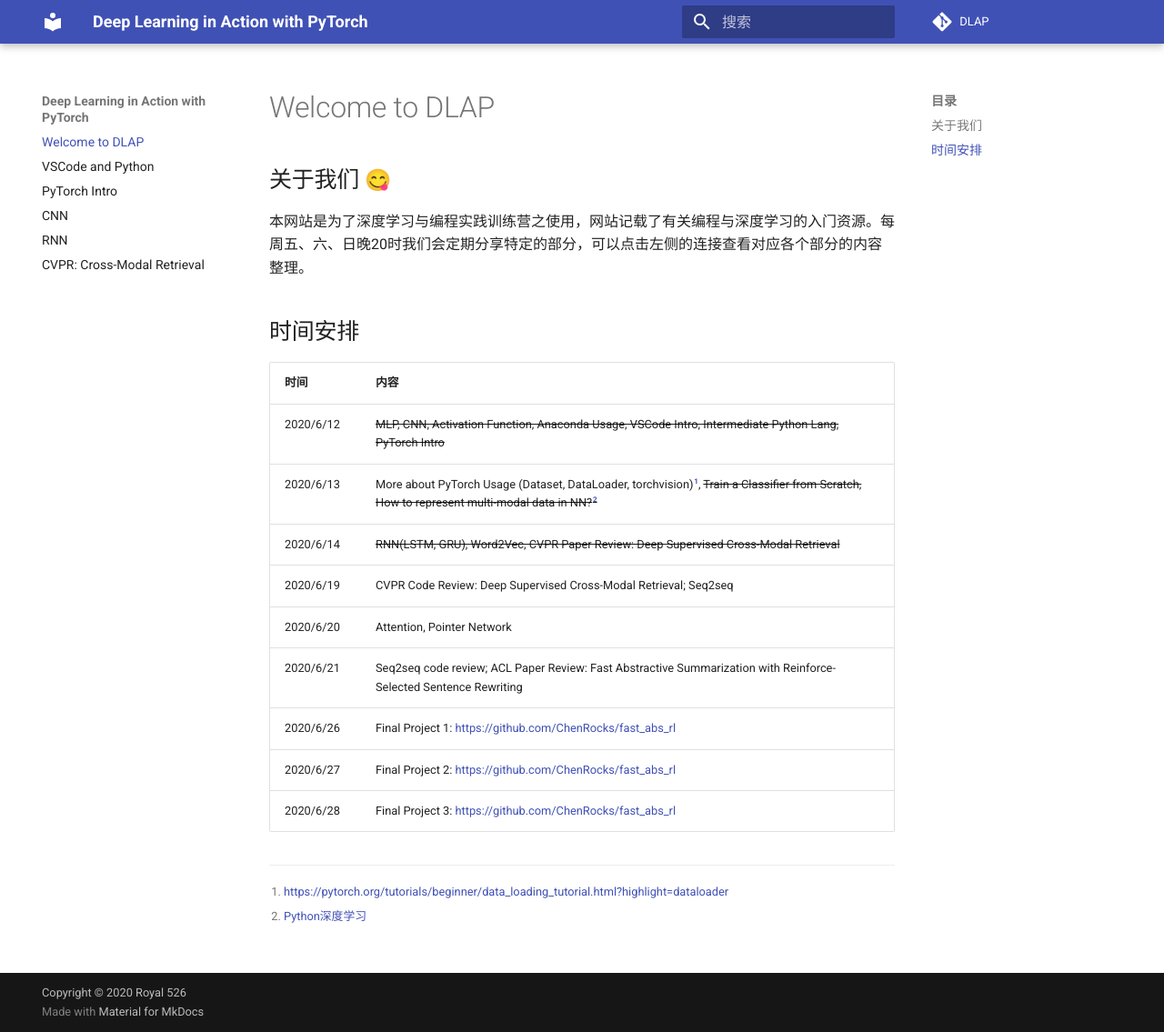
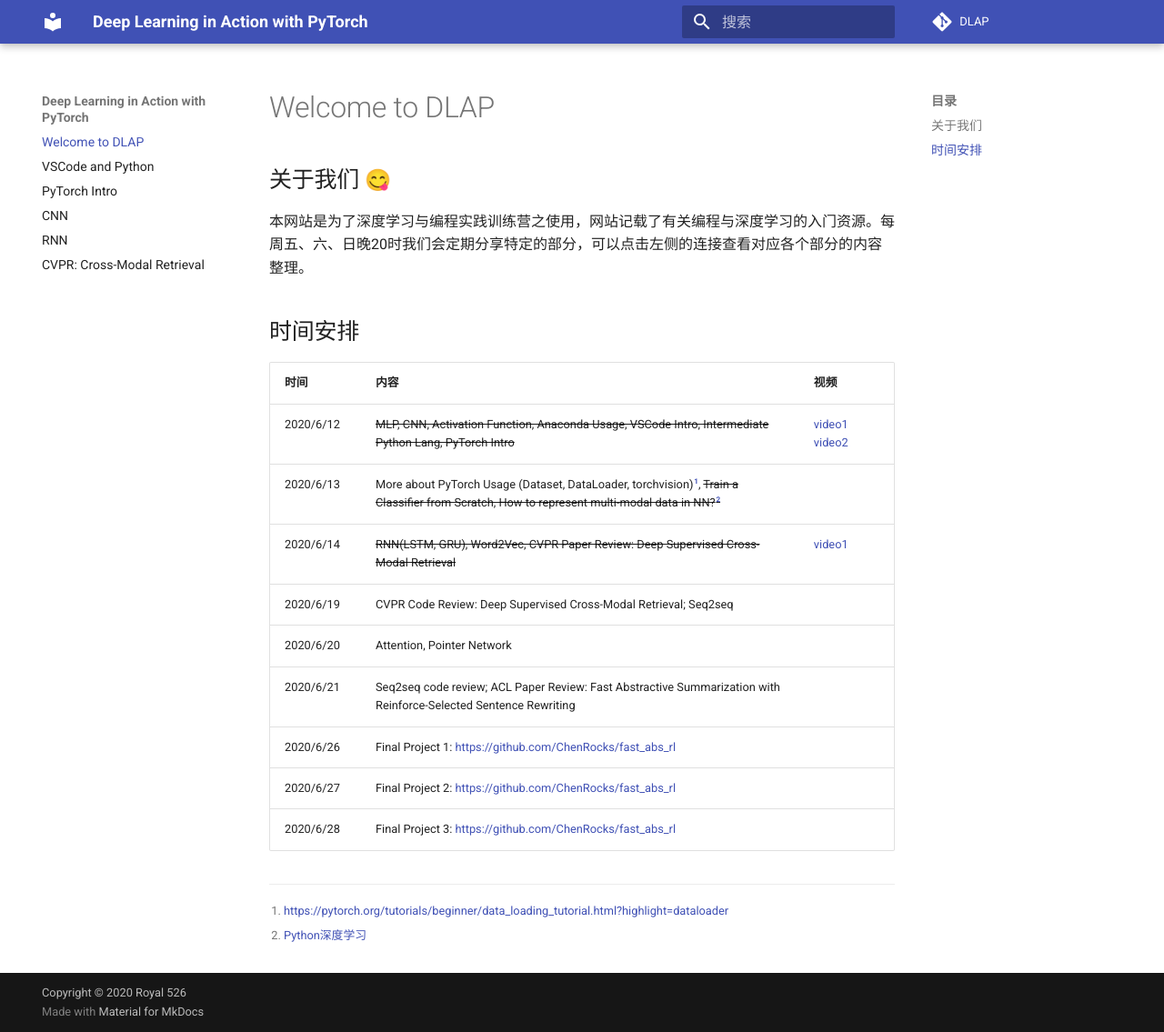
Before and after one commit to Royal-526/DLAP, an MkDocs documentation site: the page built from docs/index.md, in a window 1280 px wide and 1135 px high. Shown: the whole window at 91% size. Built offline with MkDocs 1.6.1 and Material for MkDocs 9.7.7, drawn with Linux system fonts in a browser that asks for light colours; emoji names are drawn with the system emoji font; comment, search, counter and statistics services are not loaded.

Commit message:
update index

```diff
--- a/docs/index.md
+++ b/docs/index.md
@@ -6,17 +6,17 @@
 
 ## 时间安排
 
-时间        | 内容
------------| -----
-2020/6/12  | ~~MLP, CNN, Activation Function, Anaconda Usage, VSCode Intro, Intermediate Python Lang, PyTorch Intro~~
-2020/6/13  | More about PyTorch Usage (Dataset, DataLoader, torchvision)[^1], ~~Train a Classifier from Scratch, How to represent multi-modal data in NN?[^2]~~
-2020/6/14  | ~~RNN(LSTM, GRU), Word2Vec, CVPR Paper Review:  Deep Supervised Cross-Modal Retrieval~~
-2020/6/19  | CVPR Code Review:  Deep Supervised Cross-Modal Retrieval; Seq2seq
-2020/6/20  | Attention, Pointer Network
-2020/6/21  | Seq2seq code review; ACL Paper Review:  Fast Abstractive Summarization with Reinforce-Selected Sentence Rewriting
-2020/6/26  | Final Project 1: https://github.com/ChenRocks/fast_abs_rl
-2020/6/27  | Final Project 2: https://github.com/ChenRocks/fast_abs_rl
-2020/6/28  | Final Project 3: https://github.com/ChenRocks/fast_abs_rl
+时间        | 内容        | 视频
+-----------| ----- | -----
+2020/6/12  | ~~MLP, CNN, Activation Function, Anaconda Usage, VSCode Intro, Intermediate Python Lang, PyTorch Intro~~   | [video1](https://www.bilibili.com/video/BV1Xi4y1s77W?from=search&seid=8601937543047613715) [video2](https://www.bilibili.com/video/BV1ig4y1i7NN)
+2020/6/13  | More about PyTorch Usage (Dataset, DataLoader, torchvision)[^1], ~~Train a Classifier from Scratch, How to represent multi-modal data in NN?[^2]~~ |
+2020/6/14  | ~~RNN(LSTM, GRU), Word2Vec, CVPR Paper Review:  Deep Supervised Cross-Modal Retrieval~~ | [video1]()
+2020/6/19  | CVPR Code Review:  Deep Supervised Cross-Modal Retrieval; Seq2seq  |
+2020/6/20  | Attention, Pointer Network |
+2020/6/21  | Seq2seq code review; ACL Paper Review:  Fast Abstractive Summarization with Reinforce-Selected Sentence Rewriting  |
+2020/6/26  | Final Project 1: https://github.com/ChenRocks/fast_abs_rl  |
+2020/6/27  | Final Project 2: https://github.com/ChenRocks/fast_abs_rl  |
+2020/6/28  | Final Project 3: https://github.com/ChenRocks/fast_abs_rl  |
 
 
 [^1]: https://pytorch.org/tutorials/beginner/data_loading_tutorial.html?highlight=dataloader
```
